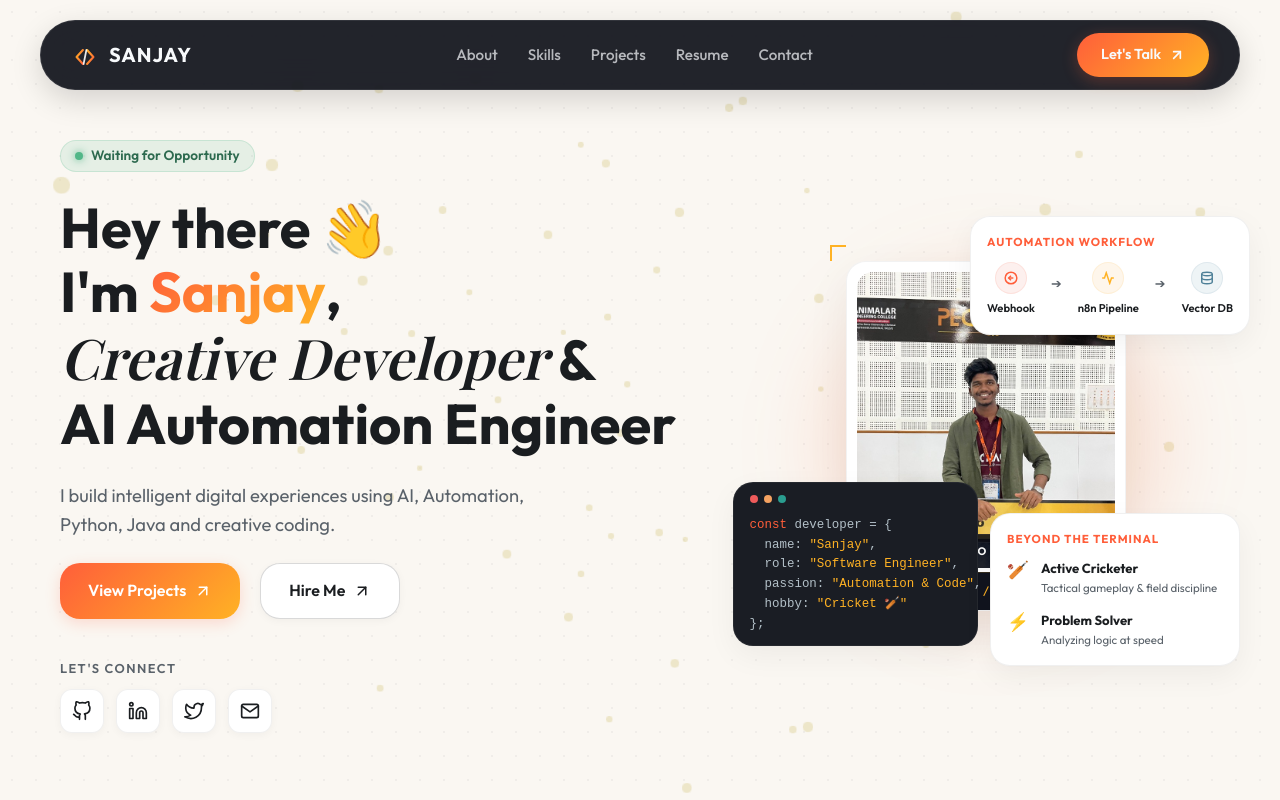
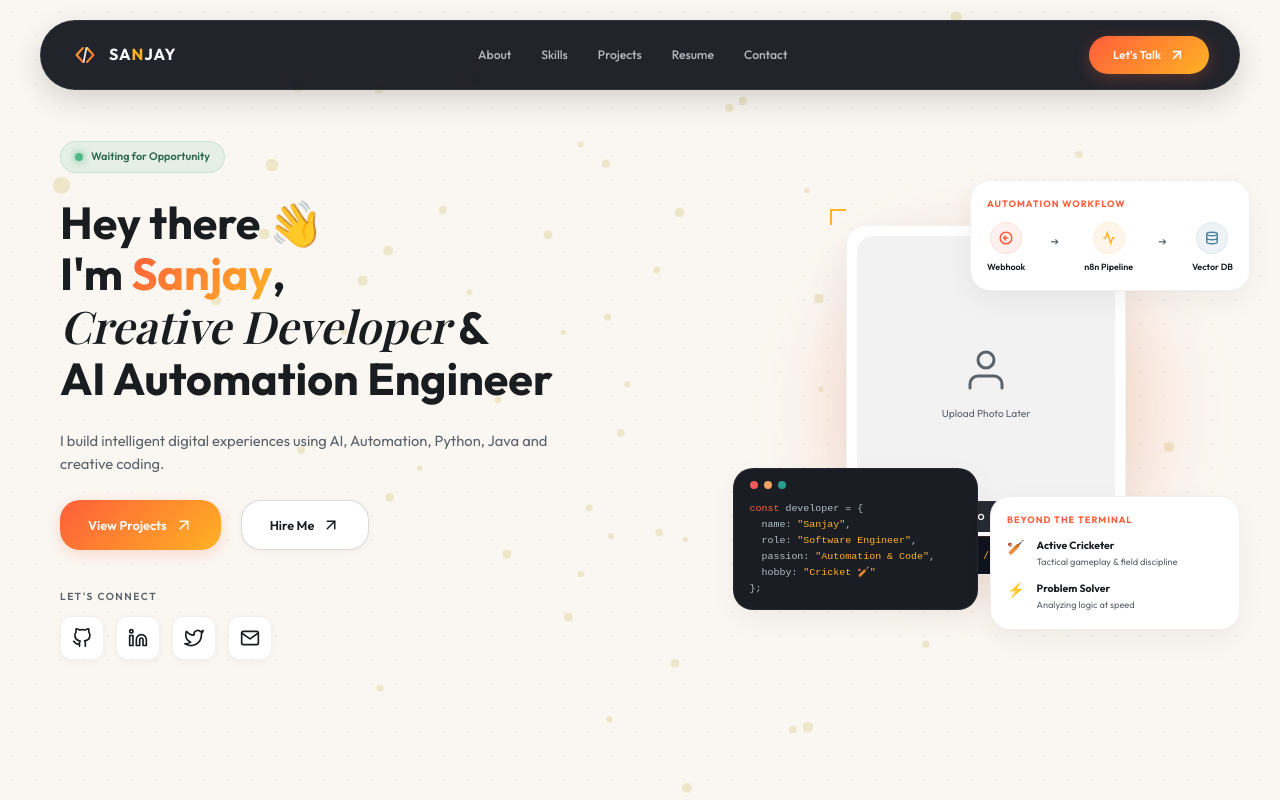
Before and after one commit to sanjay-jetx/Portfolio, a React (Vite) app: page / in a window 1280 px wide. Built offline with nearby package versions, Linux system fonts and the light colour scheme; a web font is replaced by a local one.

Commit message:
Style logo and update hero

```diff
--- a/src/components/Hero/Hero.tsx
+++ b/src/components/Hero/Hero.tsx
@@ -133,9 +133,9 @@ const Hero: React.FC = () => {
               <div className="photo-inner">
                 <div className="photo-placeholder">
                   <svg width="48" height="48" viewBox="0 0 24 24" fill="none" stroke="var(--text-muted)" strokeWidth="1.5" strokeLinecap="round" strokeLinejoin="round"><path d="M20 21v-2a4 4 0 0 0-4-4H8a4 4 0 0 0-4 4v2"></path><circle cx="12" cy="7" r="4"></circle></svg>
-                  <p>Image Loading...</p>
+                  <p>Upload Photo Later</p>
                 </div>
-                <img
+                {/* <img
                   src="/profile.png"
                   alt="Sanjay"
                   className="profile-img"
@@ -145,7 +145,7 @@ const Hero: React.FC = () => {
                     if(placeholder) placeholder.style.display = 'none';
                     (e.target as HTMLElement).style.display = 'block';
                   }}
-                />
+                /> */}
                 <div className="photo-brand-overlay">
                   <span className="brand-logo text-orange">MLH</span>
                   <span className="brand-divider">|</span>
--- a/src/components/Navbar/Navbar.tsx
+++ b/src/components/Navbar/Navbar.tsx
@@ -22,6 +22,7 @@ const Navbar: React.FC<NavbarProps> = ({ fadeLoader, logoRef }) => {
                 fill="none"
                 xmlns="http://www.w3.org/2000/svg"
               >
+                <g className="animate-[spin_8s_linear_infinite] origin-center">
                   {/* Left bracket < */}
                   <path
                     d="M17 10 L8 20 L17 30"
@@ -46,6 +47,7 @@ const Navbar: React.FC<NavbarProps> = ({ fadeLoader, logoRef }) => {
                     strokeLinecap="round"
                     opacity="0.9"
                   />
+                </g>
                 <defs>
                   <linearGradient id="bracket-grad" x1="0%" y1="0%" x2="100%" y2="100%">
                     <stop offset="0%" stopColor="#FFB224" />
@@ -54,7 +56,9 @@ const Navbar: React.FC<NavbarProps> = ({ fadeLoader, logoRef }) => {
                 </defs>
               </svg>
             </div>
-            <span className={`logo-text ${fadeLoader ? 'fade-in' : ''}`}>SANJAY</span>
+            <span className={`logo-text ${fadeLoader ? 'fade-in' : ''}`}>
+              SA<span style={{ color: 'var(--color-amber)' }}>N</span>JAY
+            </span>
           </a>
 
           {/* Nav Links */}
--- a/src/index.css
+++ b/src/index.css
@@ -45,6 +45,7 @@
 
 html {
   scroll-behavior: smooth;
+  font-size: 80%;
 }
 
 body {
```
Lines whose indentation alone changed are shown as unchanged.
